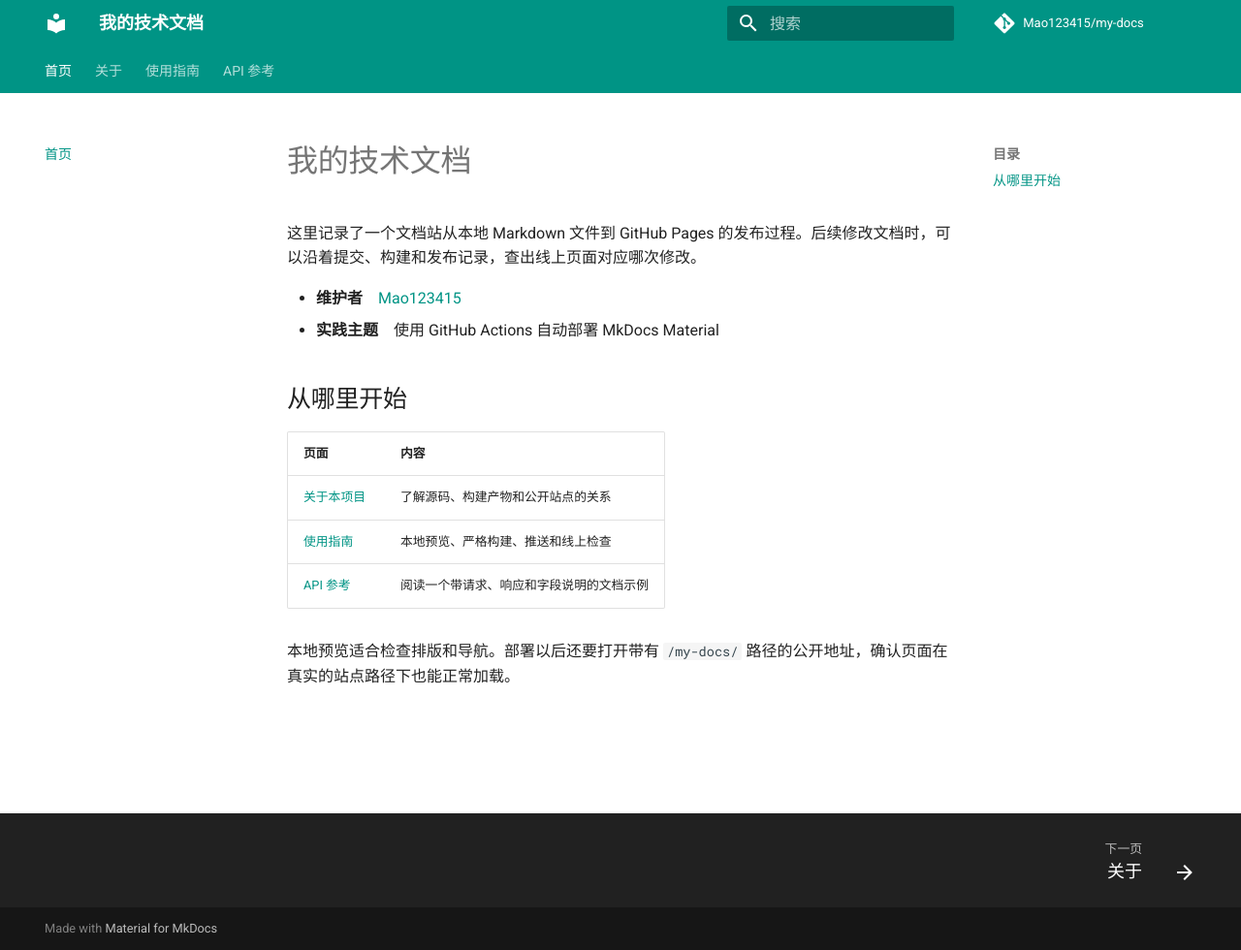
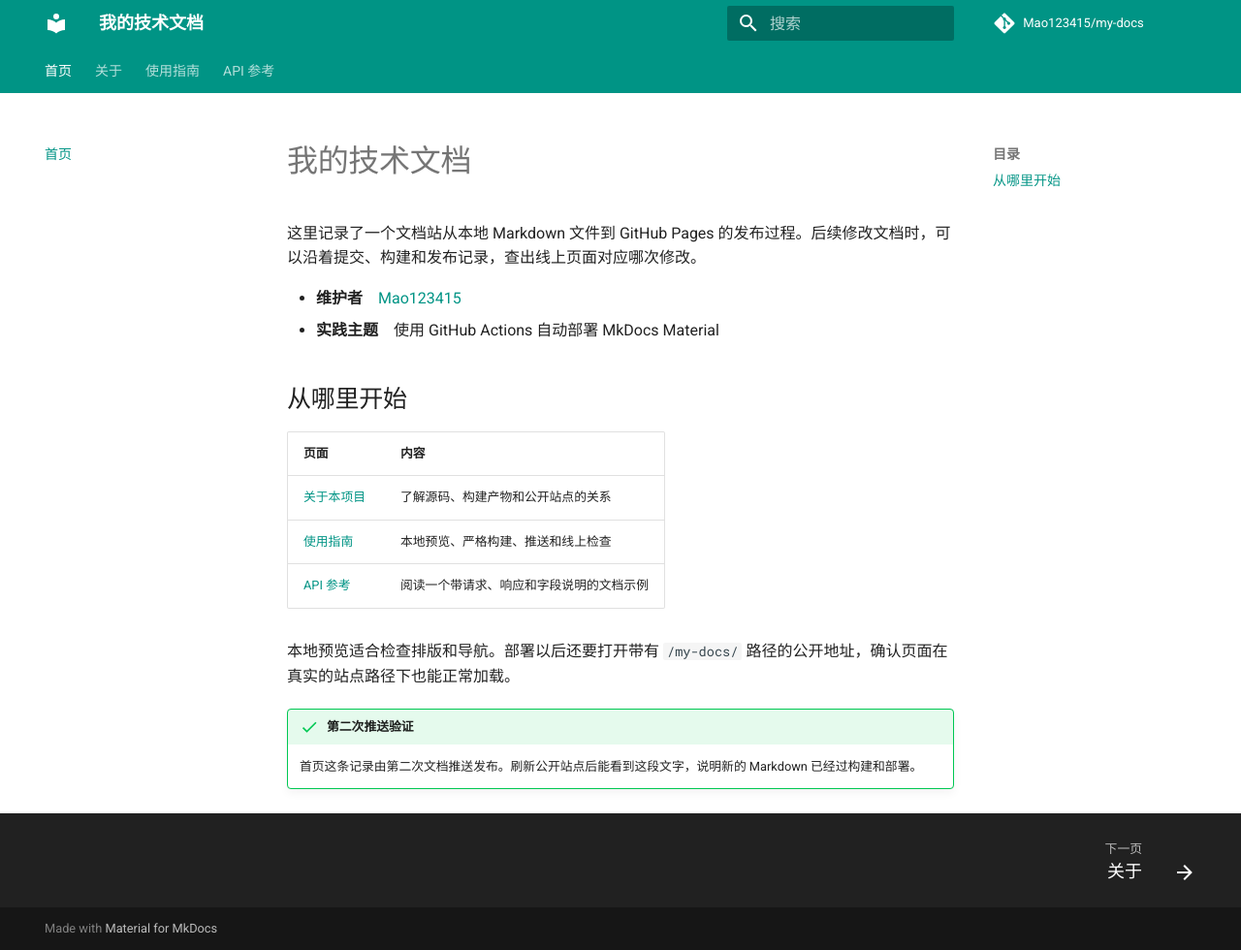
Before and after one commit to Mao123415/my-docs, an MkDocs documentation site: the page built from docs/index.md, in a window 1280 px wide and 980 px high. Shown: the whole window at 97% size. Built offline with MkDocs 1.6.1 and Material for MkDocs 9.7.7, drawn with Linux system fonts in a browser that asks for light colours; comment, search, counter and statistics services are not loaded.

Commit message:
验证文档修改后自动更新网站

```diff
--- a/docs/index.md
+++ b/docs/index.md
@@ -14,3 +14,6 @@
 | [API 参考](api.md) | 阅读一个带请求、响应和字段说明的文档示例 |
 
 本地预览适合检查排版和导航。部署以后还要打开带有 `/my-docs/` 路径的公开地址，确认页面在真实的站点路径下也能正常加载。
+
+!!! success "第二次推送验证"
+    首页这条记录由第二次文档推送发布。刷新公开站点后能看到这段文字，说明新的 Markdown 已经过构建和部署。
```
